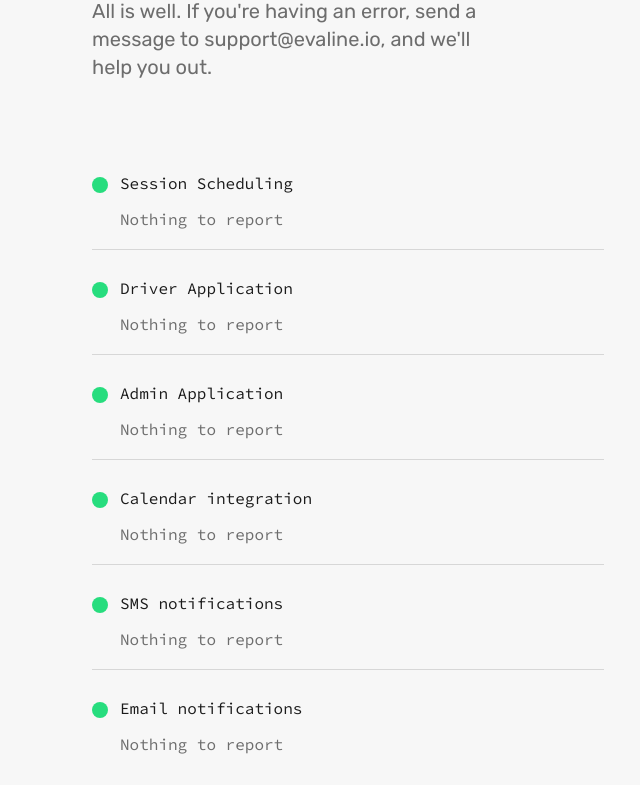
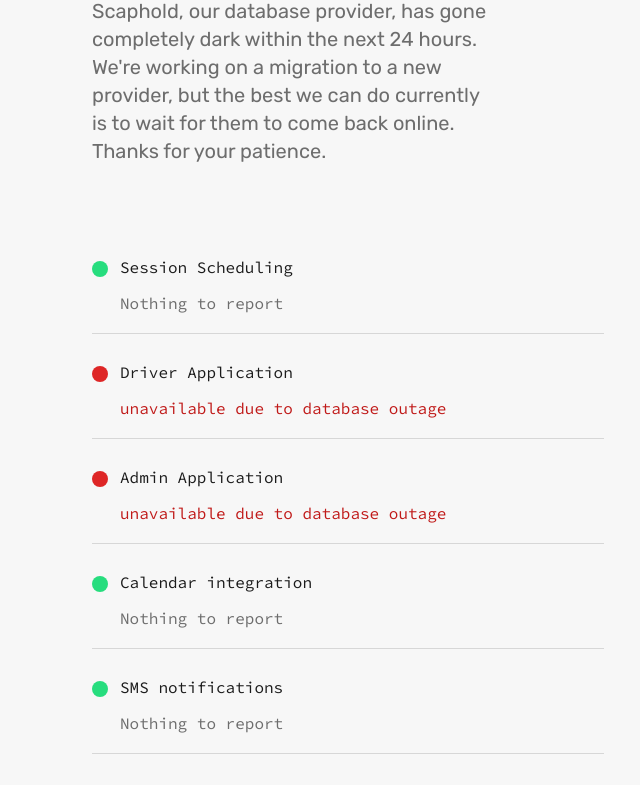
Before and after one commit to evaline-inc/evaline-status, a website: page index.html in a window 1280 px wide. Shown: the part 231-1016 px from the top of the page, without its empty margins (292-932 px from the left). Drawn offline with Linux system fonts and the light colour scheme.

Commit message:
Scaphold is down!

```diff
--- a/index.html
+++ b/index.html
@@ -75,7 +75,7 @@
 <script>
   window.onload = function () {
     // Write a general status message here.
-    const generalMessage = `Alles klär`
+    const generalMessage = `Scaphold, our database provider, has gone completely dark within the next 24 hours. We're working on a migration to a new provider, but the best we can do currently is to wait for them to come back online. Thanks for your patience.`
 
     const services = {
       scheduler: {
@@ -83,12 +83,12 @@
         message: ``
       },
       driver: {
-        status: 0,
-        message: ``
+        status: 2,
+        message: `unavailable due to database outage`
       },
       admin: {
-        status: 0,
-        message: ``
+        status: 2,
+        message: `unavailable due to database outage`
       },
       calendar: {
         status: 0,
@@ -106,7 +106,7 @@
 
     let nominalArr = ['System nominal', 'No errors reported', 'Fully operational', 'Nothing to report']
     let nominal = nominalArr[Math.floor(Math.random() * nominalArr.length)]
-    let generalStatus = 0 // status 0 = green, 1 = yellow, 2 = red
+    let generalStatus = 2 // status 0 = green, 1 = yellow, 2 = red
 
     for (let service in services) {
       const status = services[service].status
```
